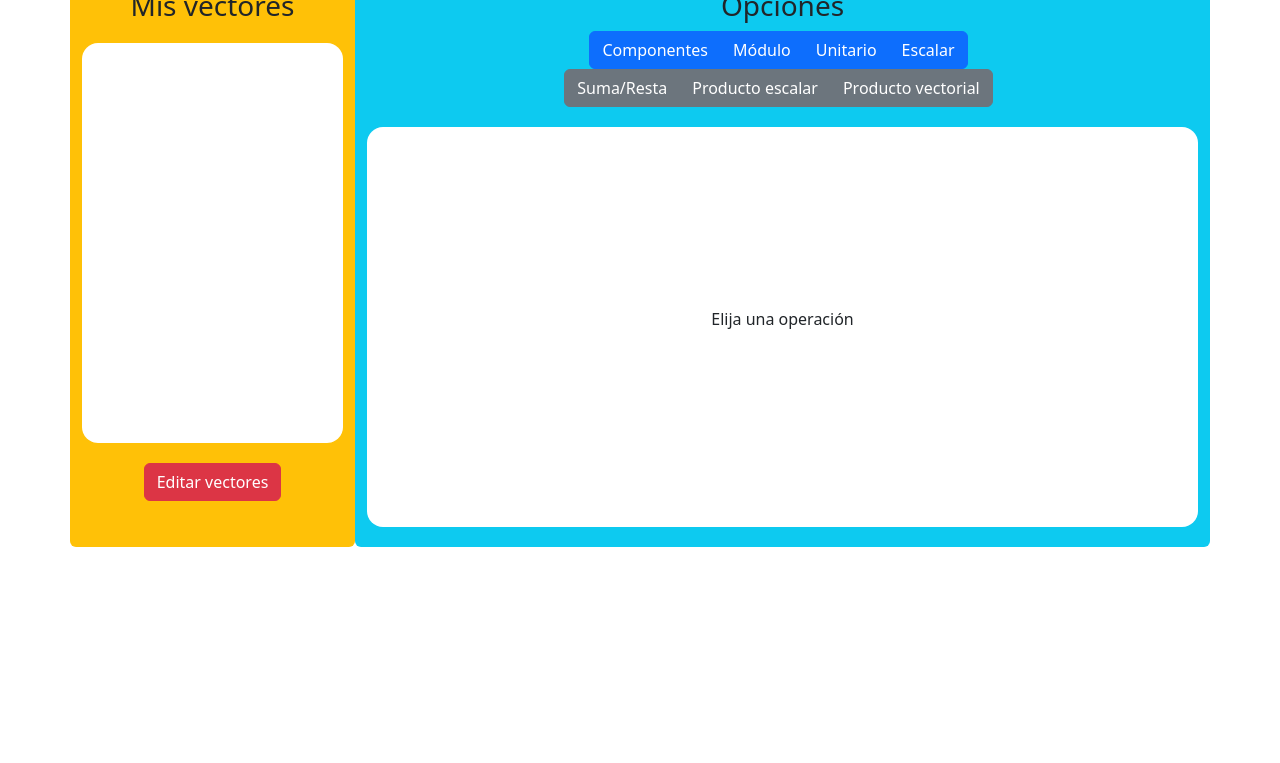
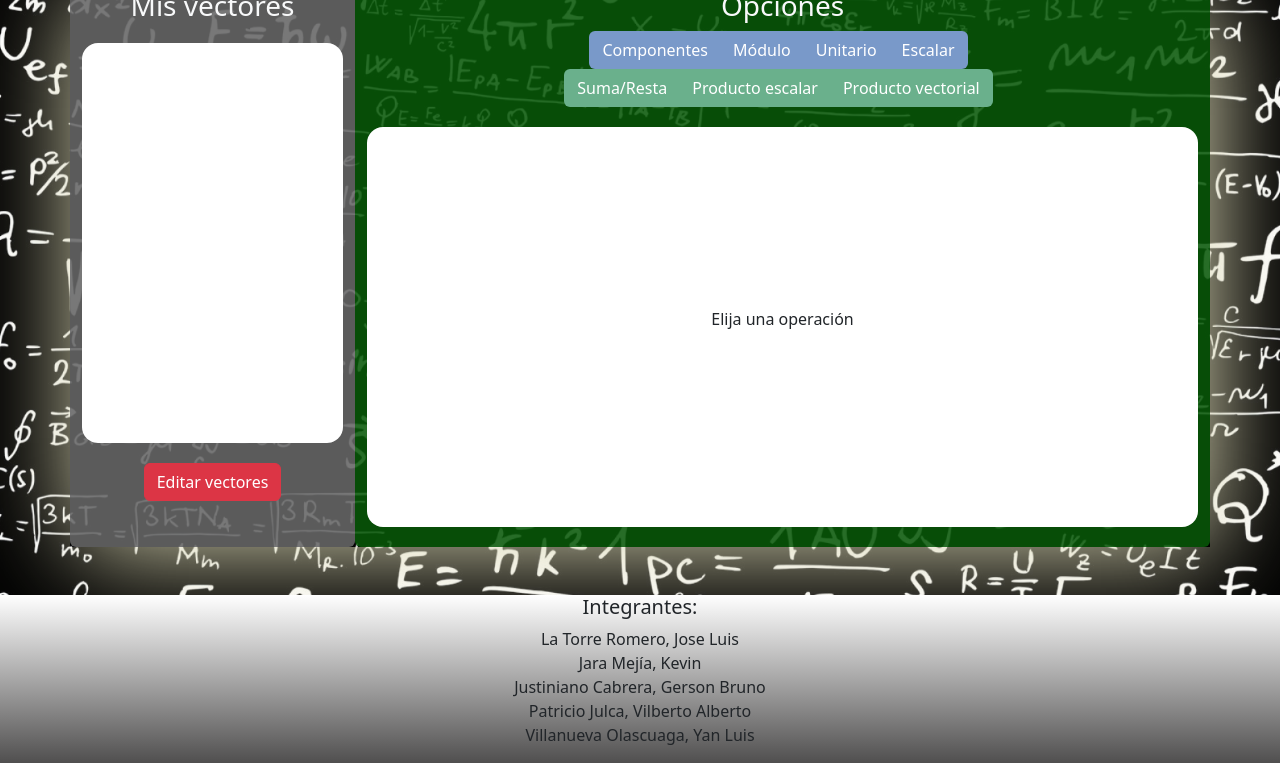
Before and after one commit to LTprograms/Vectores, a plain HTML site: page index.html in a window 1280 px wide. Shown: the part 67-830 px from the top of the page. Before the commit the page ends 800 px from the top, so only its background shows below. Drawn offline with Linux system fonts and the light colour scheme.

Commit message:
version1.1

```diff
--- a/css/root.css
+++ b/css/root.css
@@ -0,0 +1,9 @@
+body{
+    background-image: url(../img/bg.jpg);
+    background-position: center;
+    background-size: cover;
+    background-repeat: no-repeat;
+}
+:root{
+    --white: #ffffff;
+}
--- a/css/style.css
+++ b/css/style.css
@@ -1,14 +1,18 @@
+@import url(./root.css);
+
 .box{
     border-radius: 16px;
     width: 100%;
-    height: 400px;
-    background-color: white;
+    background-color: var(--white);
     margin: 20px 0;
     /* flex */
     display: flex;
-    justify-content: center;
+    justify-content: space-evenly;
     align-items: center;
+    flex-wrap: wrap;
+    overflow-y: auto;
 }
+.box-cont{height: 400px;}
 .data{
     height: 200px;
     width: 200px;
@@ -16,6 +20,34 @@
 /* Chrome, Safari, Edge, Opera */
 input::-webkit-outer-spin-button,
 input::-webkit-inner-spin-button {
-  -webkit-appearance: none;
-  margin: 0;
+    -webkit-appearance: none;
+    margin: 0;
+    /*DELETE INPUT NUMBER ARROWS*/
 }
+h1{
+    text-shadow: 5px 5px 10px #f5ff37;
+    color: #fdffd8;
+}
+.list-vector-li:hover{
+    background-color: #f1f1f1;
+}
+footer{
+  background: linear-gradient(to bottom, white, #504f4f);
+}
+.my-vectors{
+  background-color: #676767e2;
+}
+.my-calcs{
+  background-color: #085908df;
+}
+.my-cont{
+  box-shadow: 5px 5px 100px #dddab7;
+}
+.btn-g1 button{
+  background-color: #7999c9;
+  color: var(--white);
+}.btn-g1 button:hover{background-color: #8cabda;}
+.btn-g2 button{
+  background-color: #6ab08c;
+  color: var(--white);
+}.btn-g2 button:hover{background-color: #75c39b;}
--- a/index.html
+++ b/index.html
@@ -7,7 +7,6 @@
     <title>Proyecto de F&iacute;sica | Grupo 5</title>
     <!--CSS-->
     <link rel="stylesheet" href="./css/bootstrap.min.css">
-    <link rel="stylesheet" href="./css/root.css">
     <link rel="stylesheet" href="./css/style.css">
     <!--SCRIPTS-->
     <script src="./js/decimal.min.js"></script>
@@ -17,46 +16,46 @@
 </head>
 <body>
     <!--HEADER-->
-    <header class="text-center">
-        <h1>CALCULADORA DE VECTORES</h1>
+    <header>
+        <h1 class="text-center">CALCULADORA DE VECTORES</h1>
     </header>
     <!--SECTION-->
     <section>
-    <div class="container">
+    <div class="container my-cont">
     <div class="row">
         <!--MY VECTORS-->
-        <div class="col-sm-12 col-md-6 col-lg-3 bg-warning rounded">
-            <h3 class="text-center">Mis vectores</h3>
+        <div class="col-sm-12 col-md-4 col-lg-3 rounded my-vectors">
+            <h3 class="text-center text-light">Mis vectores</h3>
             <!--VECTORS SCREEN-->
-            <div class="d-block vectors box">
+            <div class="d-block vectors box box-cont">
                 <ul class="list-group"></ul>
             </div>
-            <button class="btn btn-danger d-block m-auto">Editar vectores</button>
+            <button class="btn btn-danger d-block m-auto my-2">Editar vectores</button>
         </div>
         <!--OPTIONS-->
-        <div class="col-sm-12 col-md-6 col-lg-9 bg-info rounded">
-            <h3 class="text-center">Opciones</h3>
+        <div class="col-sm-12 col-md-8 col-lg-9 rounded my-calcs">
+            <h3 class="text-center text-light">Opciones</h3>
             <!--BUTTON TOOLBAR-->
             <div class="btn-toolbar d-flex flex-column align-items-center" role="toolbar">
                 <!--CALCULATE-->
-                <div class="btn-group me-2 d-flex flex-wrap" role="group">
-                    <button type="button" class="btn btn-primary components-btn" id="components">Componentes</button>
-                    <button type="button" class="btn btn-primary module-btn" id="module">M&oacute;dulo</button>
-                    <button type="button" class="btn btn-primary select-btn" id="unit">Unitario</button>
-                    <button type="button" class="btn btn-primary select-btn" id="escalar">Escalar</button>
+                <div class="btn-group btn-g1 me-2 d-flex flex-wrap" role="group">
+                    <button type="button" class="btn components-btn" id="components">Componentes</button>
+                    <button type="button" class="btn module-btn" id="module">M&oacute;dulo</button>
+                    <button type="button" class="btn select-btn" id="unit">Unitario</button>
+                    <button type="button" class="btn select-btn" id="escalar">Escalar</button>
                 </div>
                 <!--OPERATIONS-->
-                <div class="btn-group me-2 d-flex flex-wrap" role="group">
-                    <button type="button" class="btn btn-secondary select-btn" id="suma-resta">Suma/Resta</button>
-                    <button type="button" class="btn btn-secondary select-btn" id="p-escalar">Producto escalar</button>
-                    <button type="button" class="btn btn-secondary select-btn" id="p-vectorial">Producto vectorial</button>
+                <div class="btn-group btn-g2 me-2 d-flex flex-wrap" role="group">
+                    <button type="button" class="btn select-btn" id="suma-resta">Suma/Resta</button>
+                    <button type="button" class="btn select-btn" id="p-escalar">Producto escalar</button>
+                    <button type="button" class="btn select-btn" id="p-vectorial">Producto vectorial</button>
                 </div>
             </div>
             <!--BOX OPERATIONS SCREEN-->
-            <div class="screen-operations box">
+            <div class="screen-operations box box-cont">
                 <p class="replaceable">Elija una operaci&oacute;n</p>
                 <!--CALCULATE DIVS-->
-                <div class="d-flex align-items-center input-div d-none">
+                <div class="d-flex align-items-center input-div d-none box">
                     <!--COMPONENTS DIV-->
                     <div class="mx-xl-5 components-div d-none">
                         <!--X COMPONENT-->
@@ -125,7 +124,18 @@
     </section>
     <!--FOOTER-->
     <footer>
-
+        <div class="container-fluid mt-5">
+            <div class="row text-center">
+                <h5>Integrantes:</h5>
+                <ul>
+                    <li>La Torre Romero, Jose Luis</li>
+                    <li>Jara Mej&iacute;a, Kevin</li>
+                    <li>Justiniano Cabrera, Gerson Bruno</li>
+                    <li>Patricio Julca, Vilberto Alberto</li>
+                    <li>Villanueva Olascuaga, Yan Luis</li>
+                </ul>
+            </div>
+        </div>
     </footer>
 </body>
 <script src="./js/bootstrap.bundle.min.js"></script>
--- a/js/script.js
+++ b/js/script.js
@@ -95,7 +95,7 @@ function displayVectorsBox() {
     vectors.forEach(i => {
         let c = i.components;
         $(".vectors ul").append( //add list from vectors list
-            "<li class='list-group-item'>\
+            "<li class='list-group-item list-vector-li'>\
             Vector "+i.name+": ("+c[0]+";"+c[1]+")</li>"
         );
     });
@@ -214,11 +214,17 @@ function saveVector() {
         }
     });
 }
+function getNumberID(params) {
+    let id = params.attr("id");
+    let ind = id.lastIndexOf("-");
+    let numstr = id.slice(ind+1, id.length)
+    let num = parseInt(numstr);
+    return num;
+}
 //---------------------------------------------------------------
 //RADIO UNIT CALC------------------------------------------------
 function unitFun(radio) {
-    let id = radio.attr("id");
-    let num = parseInt(id.charAt(id.length-1));
+    let num = getNumberID(radio);
     let v = vectors[num-1];
     vector.unitVector(v);
     let c = vector.components;
@@ -230,8 +236,7 @@ function unitFun(radio) {
 //---------------------------------------------------------------
 //RADIO ESCALAR CALC---------------------------------------------
 function escalarFun(radio) {
-    let id = radio.attr("id");
-    let num = parseInt(id.charAt(id.length-1));
+    let num = getNumberID(radio);
     let v = vectors[num-1];
     let esc = parseFloat($("#escalar-input").val());
     if (Number.isNaN(esc)) {
@@ -257,7 +262,7 @@ function escalarInputFunKey() {
 //ADDITION AND SUSTRACTION---------------------------------------
 function additionFun(check) {
     let id = check.attr("id");
-    let num = parseInt(id.charAt(id.length-1));
+    let num = getNumberID(check);
     let b = document.getElementById(id).checked;
     vector.addition(vectors[num-1], b);
     let c = vector.components;
--- a/js/vector.js
+++ b/js/vector.js
@@ -70,13 +70,14 @@ class Vector{
         let x = c[0];
         let y = c[1];
         this._direction = v.direction;
-        this._module = 1;
+        this._module = new Decimal(1);
         this._componentx = x.dividedBy(v.module).toDecimalPlaces(2);
         this._componenty = y.dividedBy(v.module).toDecimalPlaces(2);
     }
     escalarVector(v, esc){
         this._direction = v.direction;
-        this._module = v.module.times(esc);
+        let mod = v.module;
+        this._module = mod.times(esc)
         this.componentsCalc();
     }
     addition(v, b){
```
Also changed, not shown: img/bg.jpg (added).
